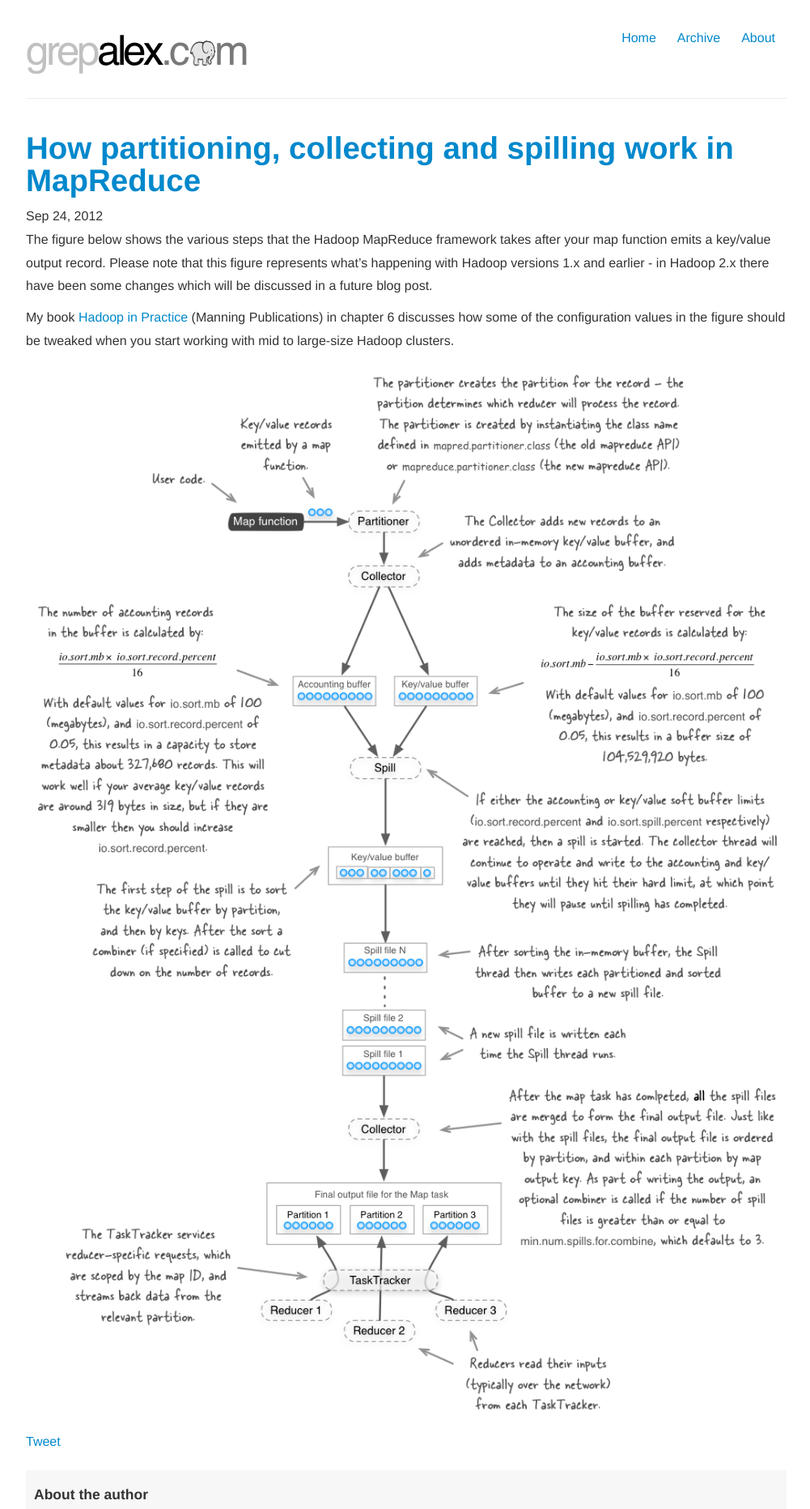
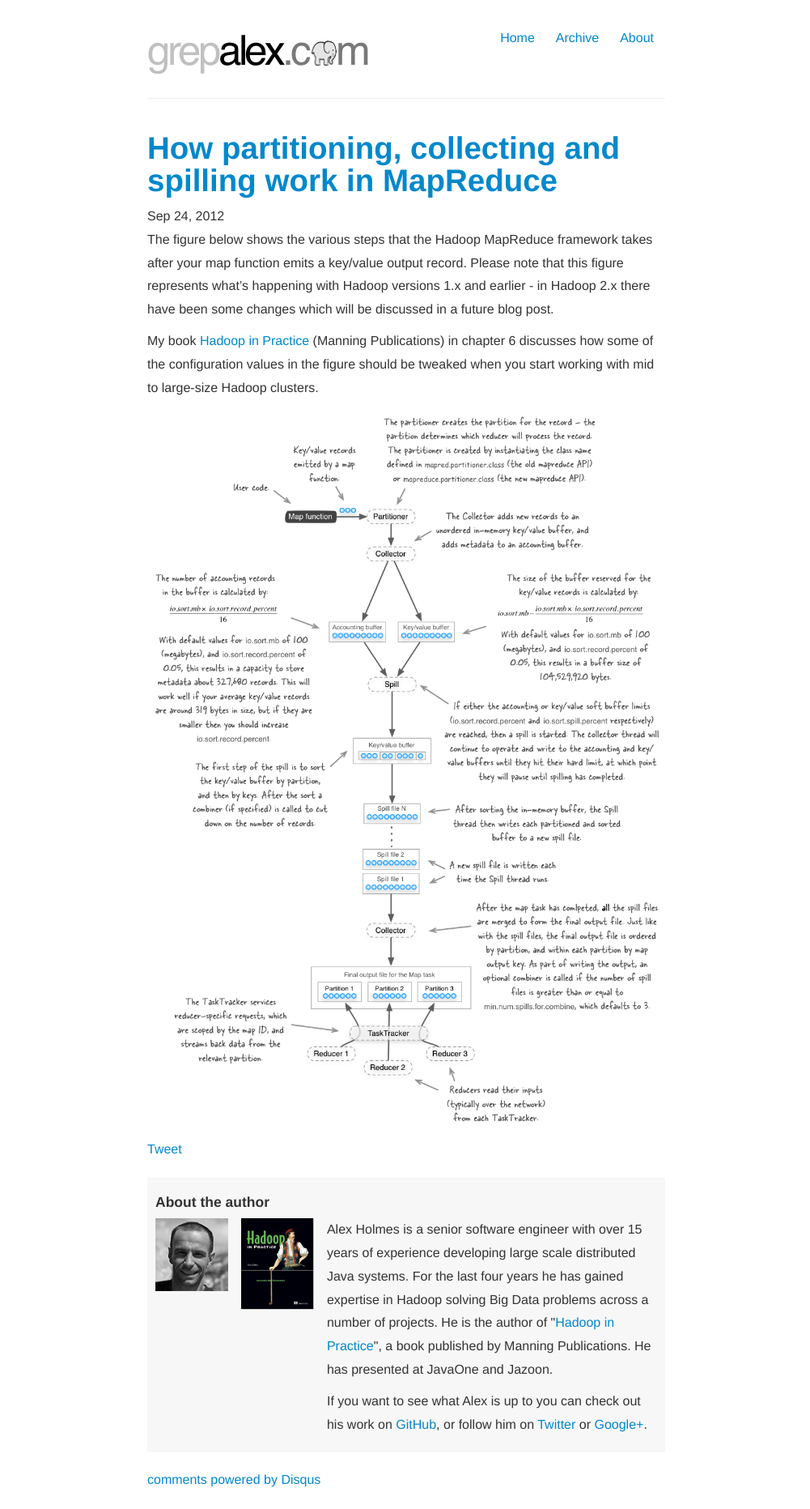
Before and after one commit to alexholmes/blog, a Jekyll site: the page built from _posts/2012-09-24-map-partition-sort-spill.markdown, in a window 1280 px wide. Shown: the top 1863 px of the page at 81% size, without its empty margins (138-1139 px from the left). Built offline with Jekyll 4.4.1, drawn with Linux system fonts in a browser that asks for light colours; nearby versions of some CDN libraries; library files that are not in the unit come from our copies; a script that is not in the unit is left out; comment, search, counter and statistics services are not loaded; some of the changed text lies outside the part shown.

Commit message:
cosmetics

```diff
--- a/_includes/articles-tweets.html
+++ b/_includes/articles-tweets.html
@@ -2,13 +2,17 @@
     <div class="span7">
         <h3>RECENT BLOG POSTS</h3>
 
-        {% for post in site.posts %}
+        {% for post in site.posts limit:10%}
         <h4>&raquo; <a href="{{ post.url }}">{{ post.title }}</a></h4>
 
         <p>{{ post.quote }}</p>
 
 
         {% endfor %}
+
+        <p>
+            <a href="/archives.html">Full post archive</a>
+        </p>
 
     </div>
 
--- a/_layouts/bare.html
+++ b/_layouts/bare.html
@@ -22,7 +22,7 @@
             /* Custom container */
         .container-narrow {
             margin: 0 auto;
-            max-width: 940px;
+            max-width: 640px;
         }
         .container-narrow > hr {
             margin: 30px 0;
```
Also changed, not shown: _layouts/archives.html (+6 -1 lines).
